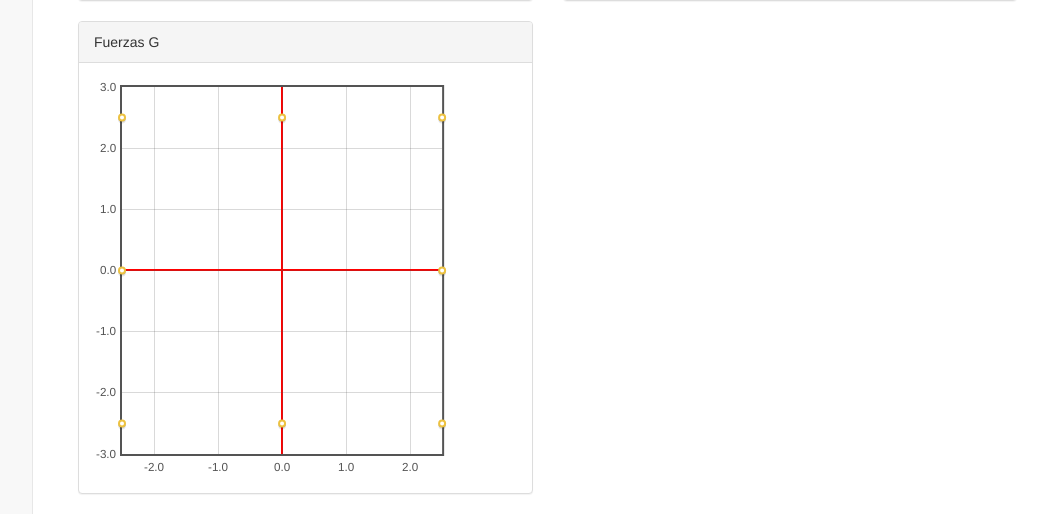
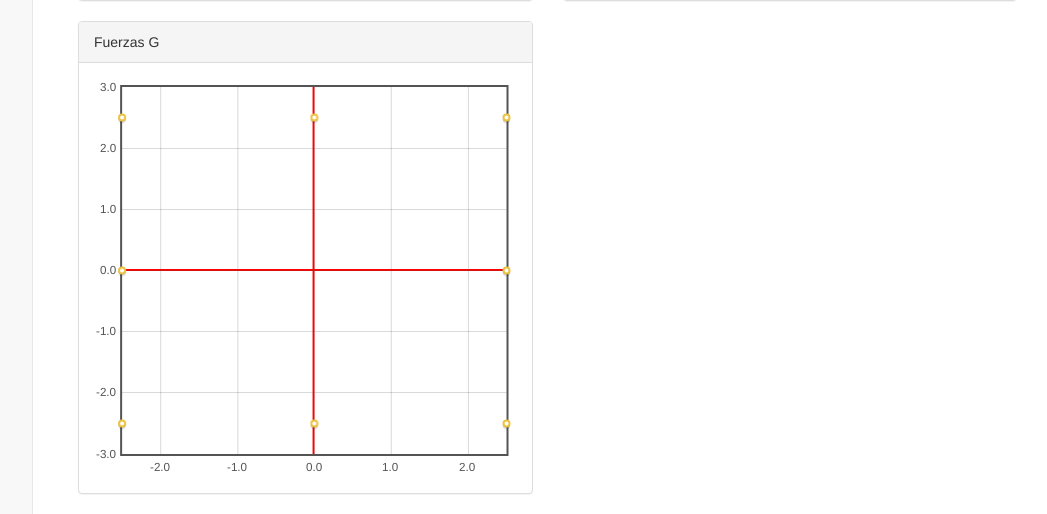
Before and after one commit to dpeite/JustTelemetry, a Flask app: page /tiempo.html in a window 1280 px wide. Shown: the part 1619-2133 px from the top of the page, without its empty margins (218-1265 px from the left). Run offline with Flask 2, Linux system fonts and the light colour scheme; some libraries are stand-ins or nearby versions.

Commit message:
Modificado CSS de las gráficas sin selección

```diff
--- a/app/static/css/sb-admin-2.css
+++ b/app/static/css/sb-admin-2.css
@@ -182,10 +182,10 @@ body {
   width: 85%;
   height: 100%;
 }
-/* .flot-chart-content { */
-/*   width: 100%; */
-/*   height: 100%; */
-/* } */
+.flot-chart-content-wide {
+ width: 100%;
+ height: 100%;
+}
 
 td.hiddenRow {
   padding: 0 !important;
--- a/app/templates/tiempo.html
+++ b/app/templates/tiempo.html
@@ -77,7 +77,7 @@
 			    <!-- /.panel-heading -->
 			    <div class="panel-body">
 				<div class="flot-chart">
-				    <div class="flot-chart-content" id="flot-line-chart-moving"></div>
+				    <div class="flot-chart-content-wide" id="flot-line-chart-moving"></div>
 				</div>
 			    </div>
 			    <!-- /.panel-body -->
@@ -110,7 +110,7 @@
 			    <!-- /.panel-heading -->
 			    <div class="panel-body">
 				<div class="flot-chart">
-				    <div class="flot-chart-content" id="flot-bar-chart2"></div>
+				    <div class="flot-chart-content-wide" id="flot-bar-chart2"></div>
 				</div>
 			    </div>
 			    <!-- /.panel-body -->
```
Lines whose indentation alone changed are shown as unchanged.
